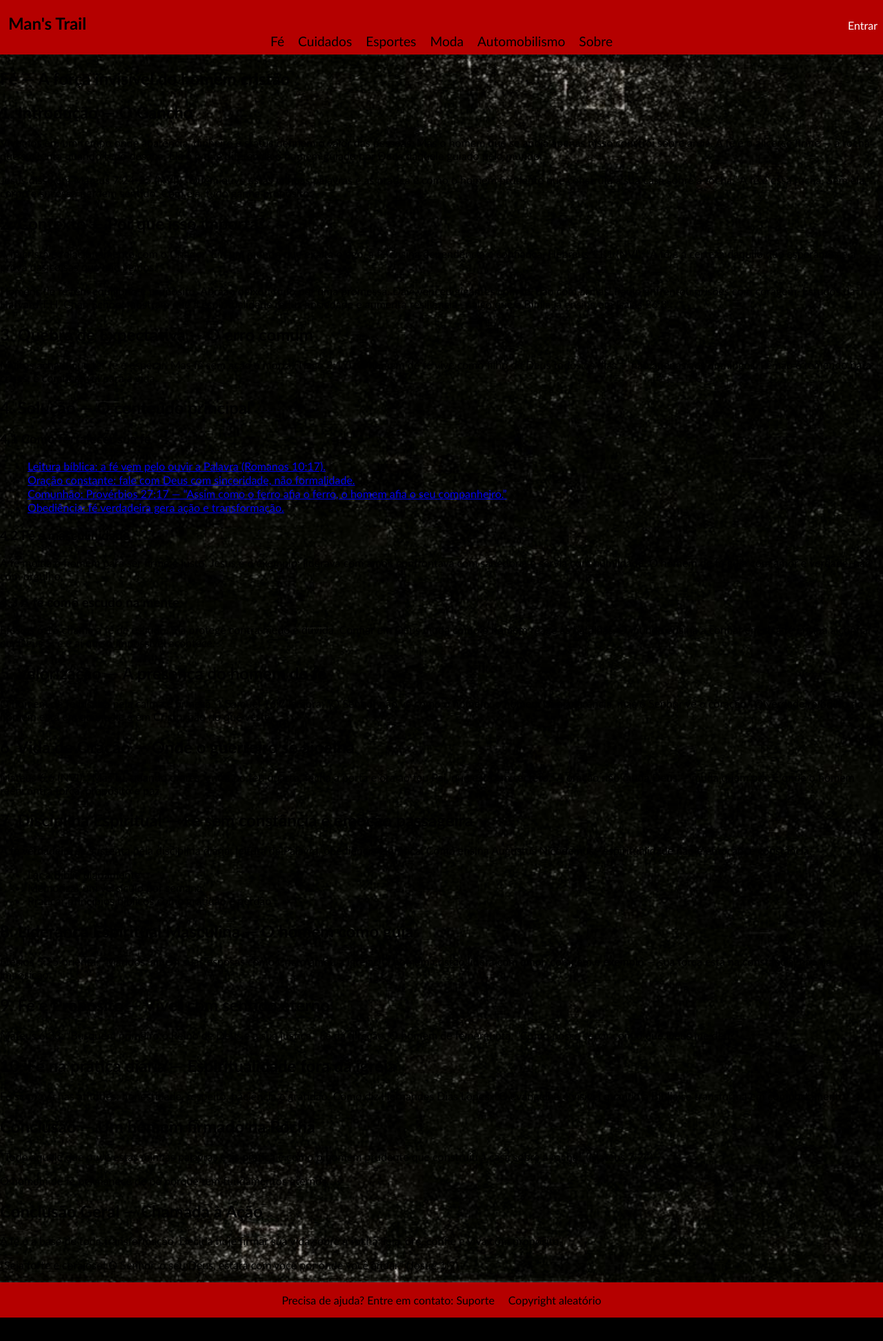
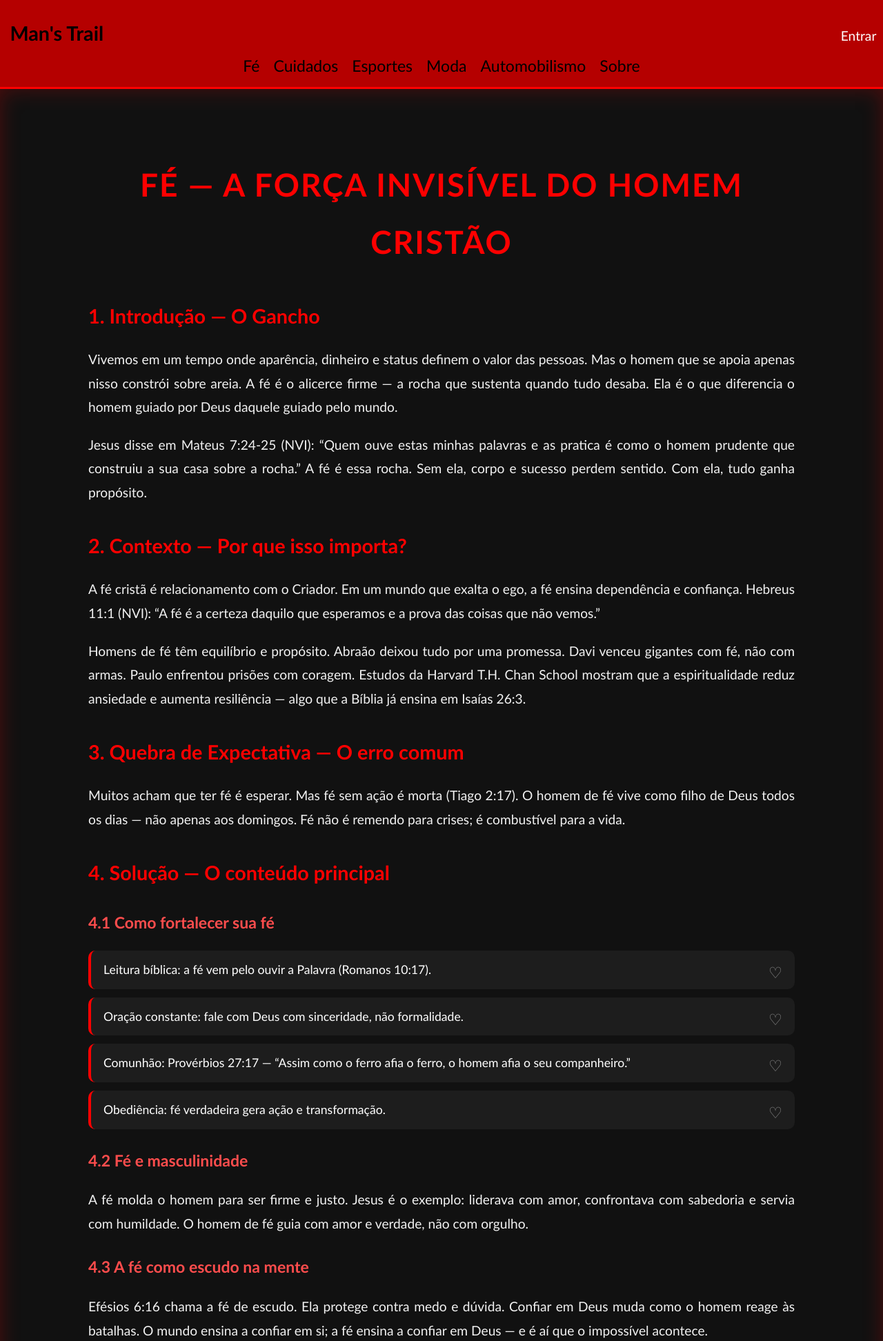
Before and after one commit to mateushildebrando/Projeto2k25, a Flask app: page /fe in a window 1280 px wide. Shown: the top 1944 px of the page at 69% size. Before the commit the page ends 1910 px from the top, so only its background shows below. Run offline with Flask 3, Linux system fonts and the light colour scheme.

Commit message:
Add files via upload

```diff
--- /dev/null
+++ b/static/css/geral.css
@@ -0,0 +1,125 @@
+body {
+    background-color: #000;
+    color: #f2f2f2;
+    font-family: 'Poppins', sans-serif;
+    font-size: 1.2rem;
+    line-height: 1.8;
+    margin: 0;
+    padding: 0;
+    overflow-x: hidden; /* sem scroll horizontal */
+    overflow-y: auto;   /* apenas scroll vertical */
+}
+
+/* 🔳 Retângulo principal */
+.section-container {
+    width: 100%;
+    min-height: 85vh;
+    background-color: #111;
+    border-top: 3px solid #ff0000;
+    border-bottom: 3px solid #ff0000;
+    box-shadow: inset 0 0 30px rgba(255, 0, 0, 0.25);
+    padding: 60px 10%;
+    box-sizing: border-box;
+}
+
+/* Cabeçalho */
+.section-container h1 {
+    text-align: center;
+    font-size: 2.4em;
+    margin-bottom: 40px;
+    color: #ff0000;
+    text-transform: uppercase;
+    letter-spacing: 2px;
+}
+
+/* Subtítulos */
+.section-container h2 {
+    color: #ff0000;
+    margin-top: 35px;
+    margin-bottom: 12px;
+    font-size: 1.5em;
+}
+
+/* Subtítulos menores */
+.section-container h3 {
+    color: #ff4d4d;
+    margin-top: 25px;
+    margin-bottom: 8px;
+    font-size: 1.2em;
+}
+
+/* Parágrafos */
+.section-container p {
+    margin-bottom: 20px;
+    text-align: justify;
+}
+
+/* Lista */
+.section-container ul {
+    list-style-type: none;
+    padding-left: 0;
+}
+
+.section-container li {
+    margin-bottom: 12px;
+    background: rgba(255, 255, 255, 0.05);
+    padding: 12px 18px;
+    border-radius: 10px;
+    border-left: 4px solid #ff0000;
+    font-size: 1.1rem;
+}
+
+/* Destaques */
+.section-container strong {
+    color: #fff;
+}
+
+/* Scrollbar estilizada */
+::-webkit-scrollbar {
+    width: 10px;
+}
+::-webkit-scrollbar-track {
+    background: #111;
+}
+::-webkit-scrollbar-thumb {
+    background-color: #ff0000;
+    border-radius: 10px;
+}
+
+li a {
+    color: white;
+    text-decoration: none;
+}
+
+li a:hover {
+    color: rgb(186, 182, 182);
+}
+
+/* Responsividade */
+@media (max-width: 900px) {
+    .section-container {
+        padding: 30px 25px;
+        font-size: 1rem;
+    }
+
+    .section-container h1 {
+        font-size: 1.8em;
+    }
+
+    .section-container h2 {
+        font-size: 1.2em;
+    }
+}
+
+.fav-icon {
+    float: right;
+    font-size: 1.4rem;
+    cursor: pointer;
+    transition: 0.2s ease;
+    color: #888;
+}
+
+.fav-icon.favorited {
+    color: #ff0000;
+    transform: scale(1.2);
+}
```
Also changed, not shown: static/css/perfil.css (+10 -0 lines).
